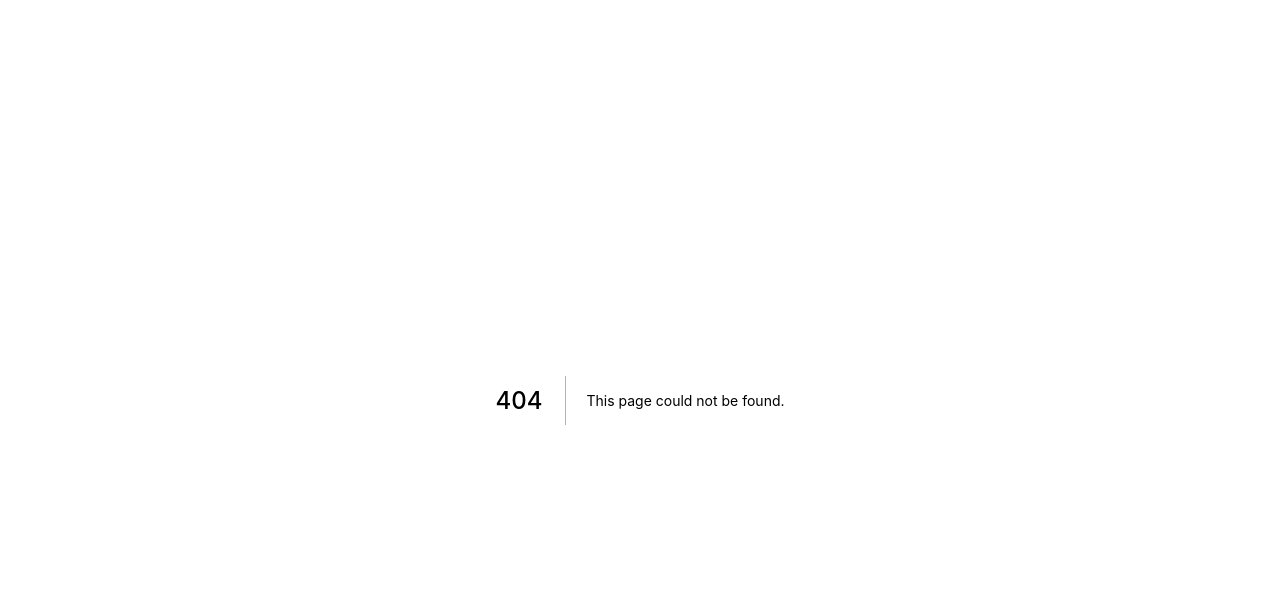
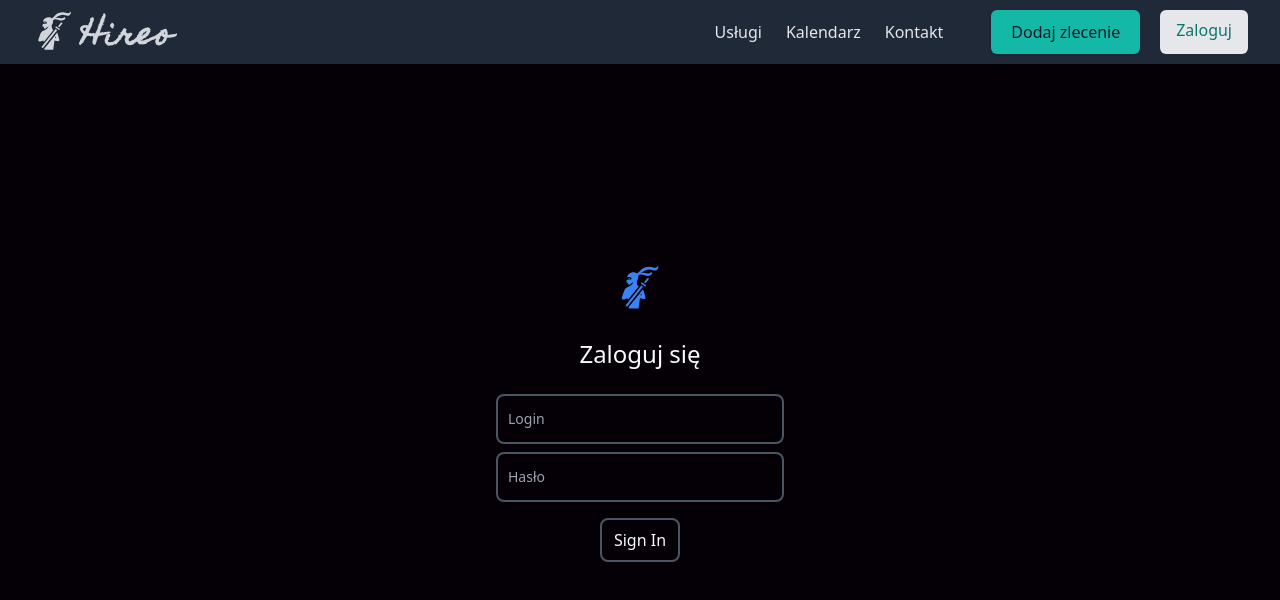
Before and after one commit to Habownia/hireo, a Next.js app: page /sign-in in a window 1280 px wide. Before the commit this address had no page. Shown: the top 600 px of the page. Built offline with nearby package versions, Linux system fonts and the light colour scheme; a web font is replaced by a local one.

Commit message:
sign-in page

```diff
--- a/components/Input.tsx
+++ b/components/Input.tsx
@@ -2,13 +2,18 @@ import { useRef, useEffect } from 'react';
 
 function Input(props: any) {
 	const reference = useRef<HTMLInputElement>(null);
+	const label = useRef<HTMLLabelElement>(null);
 
 	useEffect(() => {
 		// sprawdza czy style istnieją i czy submit był klinkięty więcej niż 1 raz
-		if (reference.current?.style && props.submit >= 1) {
-			reference.current.value === ''
-				? (reference.current.style.borderColor = 'rgb(239 68 68)')
-				: (reference.current.style.borderColor = '');
+		if (reference.current?.style && label.current?.style && props.submit >= 1) {
+			if (reference.current.value === '') {
+				reference.current.style.borderColor = 'rgb(239 68 68)';
+				label.current.style.color = 'rgb(239 68 68)';
+			} else {
+				reference.current.style.borderColor = '';
+				label.current.style.color = '';
+			}
 		}
 		// efekt rerunuje się przy kliknięciu submit lub przy zmianie wartości
 	}, [props.submit, props.value]);
@@ -28,6 +33,7 @@ function Input(props: any) {
 			<label
 				htmlFor={props.id}
 				className='absolute text-sm text-gray-400 duration-300 transform -translate-y-4 scale-75 top-2 z-10 origin-[0] bg-[#040005] px-2 peer-focus:px-2 peer-focus:text-blue-600 peer-placeholder-shown:scale-100 peer-placeholder-shown:-translate-y-1/2 peer-placeholder-shown:top-1/2 peer-focus:top-2 peer-focus:scale-75 peer-focus:-translate-y-4 left-1'
+				ref={label}
 			>
 				{props.content}
 			</label>
--- a/components/Nav.tsx
+++ b/components/Nav.tsx
@@ -87,7 +87,7 @@ function Nav() {
 										Dodaj zlecenie
 									</div>
 								</Link>
-								<Link href='/'>
+								<Link href='/sign-in'>
 									<div
 										className={`sm:block px-4 py-2 text-md font-medium text-teal-700 bg-gray-200 rounded-md cursor-pointer ${
 											show ? ' text-center z-20' : 'hidden'
--- /dev/null
+++ b/pages/sign-in.tsx
@@ -0,0 +1,91 @@
+import { useState } from 'react';
+import { useRouter } from 'next/router';
+import { useFormik } from 'formik';
+import { GiNinjaHeroicStance } from 'react-icons/gi';
+
+import Input from '../components/Input';
+import Layout from '../components/layout';
+
+function SignIn() {
+	const [isSubmitted, setIsSubmitted] = useState(0);
+	const router = useRouter();
+
+	const formik = useFormik({
+		initialValues: {
+			login: '',
+			password: '',
+		},
+		onSubmit: (values) => {
+			setIsSubmitted((prev) => prev + 1);
+
+			const isValuesTrue = () =>
+				Object.entries(values)
+					.map(([key, value]) => (value === '' ? false : true))
+					.indexOf(false);
+
+			if (isValuesTrue() < 0) {
+				// const response = await fetch('/api/new-order', {
+				// 	method: 'POST',
+				// 	body: JSON.stringify(values),
+				// 	headers: {
+				// 		'Content-Type': 'application/json',
+				// 	},
+				// });
+				// const data = await response.json();
+
+				alert('Zalogowano!');
+				alert(JSON.stringify(values, null, 2));
+				router.push('/');
+			} else {
+				alert('Wypełnij wszystkie pola!');
+			}
+		},
+	});
+
+	return (
+		<Layout>
+			<div className='text-gray-50 flex gap-6 flex-col items-center justify-between mt-[25vh]'>
+				<GiNinjaHeroicStance
+					size={50}
+					className='pb-1'
+					color='rgb(59 130 246)'
+				/>
+				<h1 className='text-2xl'>Zaloguj się</h1>
+				<form
+					method='POST'
+					className='flex flex-col gap-2 w-72'
+					onSubmit={(e) => {
+						e.preventDefault();
+						formik.handleSubmit(e);
+					}}
+				>
+					<Input
+						content='Login'
+						type='text'
+						id='login'
+						handleChange={formik.handleChange}
+						value={formik.values.login}
+						submit={isSubmitted}
+					/>
+					<Input
+						content='Hasło'
+						type='password'
+						id='password'
+						handleChange={formik.handleChange}
+						value={formik.values.password}
+						submit={isSubmitted}
+					/>
+
+					<button
+						type='submit'
+						className='border-2 border-gray-600 mx-auto my-2 py-2 px-3  rounded-lg hover:bg-slate-900 hover:scale-110 hover:border-blue-500 hover:text-blue-500 transition-all'
+					>
+						Sign In
+					</button>
+				</form>
+			</div>
+		</Layout>
+	);
+}
+
+export default SignIn;
```
